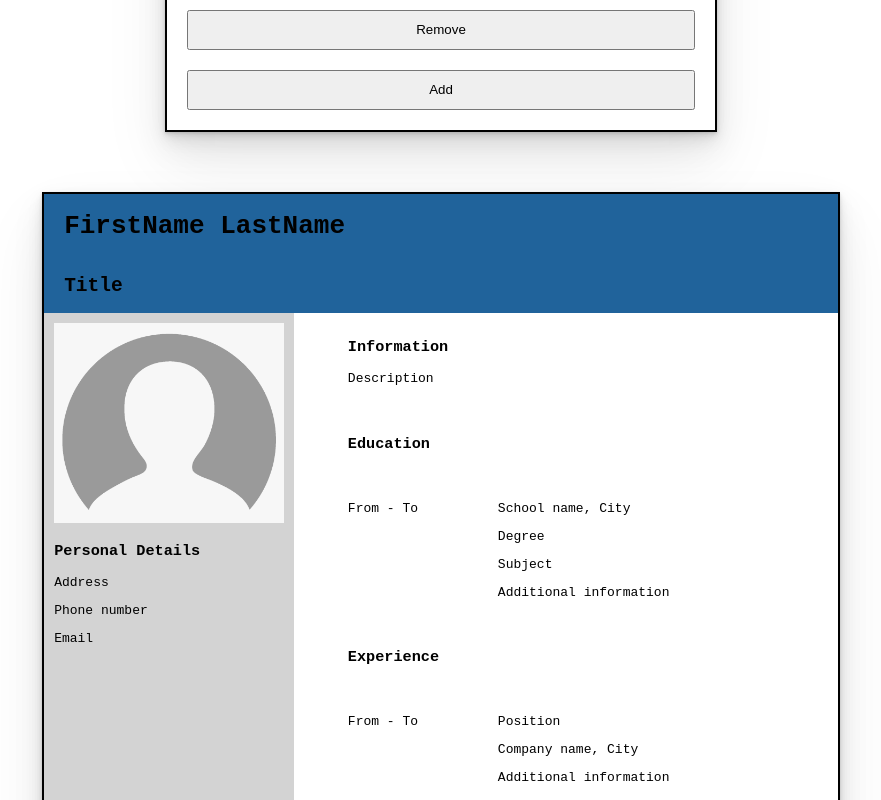
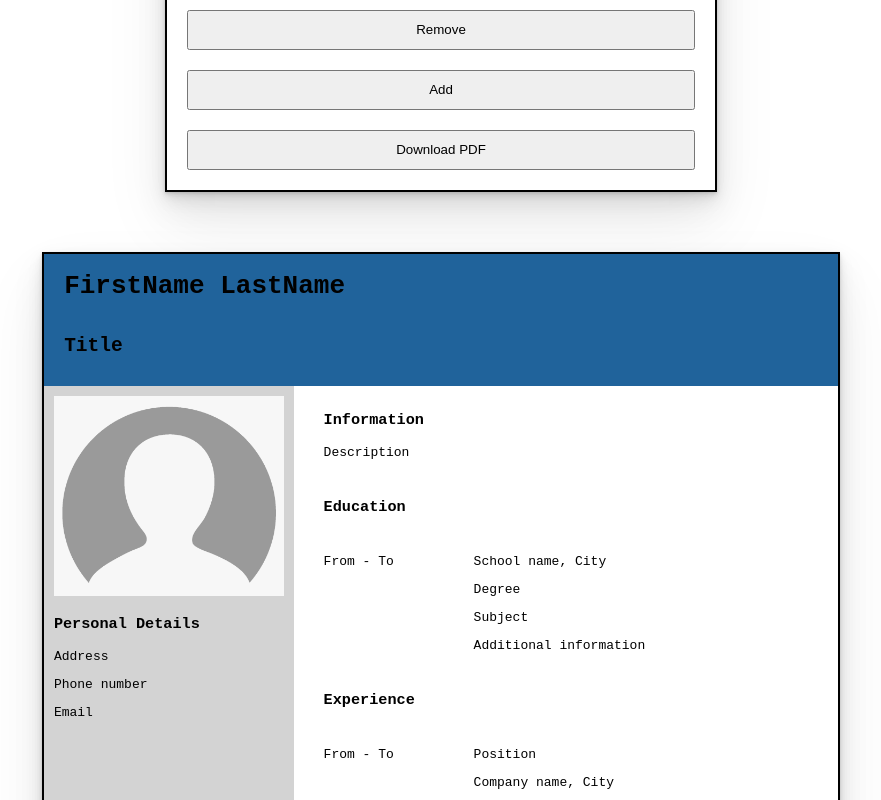
Before and after one commit to topihenrik/cv-project, a React (Create React App) app: page / in a window 1280 px wide. Shown: the part 1540-2340 px from the top of the page, without its empty margins (199-1080 px from the left). Built offline with nearby package versions, Linux system fonts and the light colour scheme.

Commit message:
Result can now be downloaded as PDF

```diff
--- a/package.json
+++ b/package.json
@@ -9,6 +9,7 @@
     "react": "^17.0.2",
     "react-dom": "^17.0.2",
     "react-scripts": "5.0.0",
+    "react-to-print": "^2.14.3",
     "uniqid": "^5.4.0",
     "web-vitals": "^2.1.3"
   },
--- a/src/App.js
+++ b/src/App.js
@@ -1,10 +1,13 @@
-import React, { useEffect, useState } from "react";
+import React, { useEffect, useRef, useState } from "react";
 import uniqid from "uniqid";
 import Header from "./components/Header";
 import Editor from "./components/Editor"
 import Result from "./components/Result";
 import Footer from "./components/Footer";
 import "./style.css";
+import { useReactToPrint } from "react-to-print";
+
+
 
 function App() {
   const [generalInfo, setGeneralInfo] = useState({
@@ -84,6 +87,10 @@ useEffect(() => {
   },[]);
 
 
+  const resultRef = useRef();
+  const handlePrint = useReactToPrint({
+    content: () => resultRef.current,
+  });
 
 
   return(
@@ -100,11 +107,13 @@ useEffect(() => {
           experienceInfo={experienceInfo}
           setExperienceInfo={setExperienceInfo}
           experienceDatas={experienceDatas}
-          setExperienceDatas={setExperienceDatas}/>
+          setExperienceDatas={setExperienceDatas}
+          handlePrint={handlePrint}/>
         <Result
           generalInfo={generalInfo}
           educationInfo={educationDatas}
-          experienceInfo={experienceDatas}/> {/* Changed this line */}
+          experienceInfo={experienceDatas}
+          ref={resultRef}/> {/* Changed this line */}
       </div>
       <Footer/>
     </>
--- a/src/components/Editor/index.js
+++ b/src/components/Editor/index.js
@@ -7,7 +7,7 @@ import "./style.css";
 import { useEffect } from "react/cjs/react.development";
 
 function Editor(props) {
-    const {generalInfo, setGeneralInfo, educationInfo, setEducationInfo, educationDatas, setEducationDatas, experienceInfo, setExperienceInfo, experienceDatas, setExperienceDatas} = props;
+    const {generalInfo, setGeneralInfo, educationInfo, setEducationInfo, educationDatas, setEducationDatas, experienceInfo, setExperienceInfo, experienceDatas, setExperienceDatas, handlePrint} = props;
 
 
     function AddEducationSection(e) {
@@ -164,6 +164,7 @@ function Editor(props) {
                 setExperienceInfo={setExperienceInfo}/> */}
 
         <button className="editorButton" onClick={AddExperienceSection}>Add</button>
+        <button className="editorButton" onClick={handlePrint}>Download PDF</button>
         </div>
     );
 
--- a/src/components/Result/index.js
+++ b/src/components/Result/index.js
@@ -4,10 +4,14 @@ import EducationResult from "./EducationResult";
 import ExperienceResult from "./ExperienceResult";
 import "./style.css";
 
-function Result(props) {
+
+/* function Result(props) */
+
+const Result = React.forwardRef((props, ref) => {
     const {generalInfo, educationInfo, experienceInfo} = props;
     return(
         <div className="resultBox">
+            <div ref={ref} className="pdfBox">
                 <div className="info10">
                     <h1>{(generalInfo.firstName===""?"FirstName":generalInfo.firstName) + " " + (generalInfo.lastName===""?"LastName":generalInfo.lastName)}</h1>
                     <h2>{generalInfo.title===""?"Title":generalInfo.title}</h2>
@@ -60,10 +64,10 @@ function Result(props) {
                         </ul> */}
                     </div>
                 </div>
-
+            </div>
         </div>
     );
 
-}
+})
 
 export default Result;
--- a/src/components/Result/style.css
+++ b/src/components/Result/style.css
@@ -4,8 +4,6 @@
     flex-direction: column;
     border: 2px solid black;
     margin: 30px;
-    /* width: 750px; */
-    /* min-height: 1000px; */
     width: 21cm;
     height: 29.7cm;
     box-shadow: 0 1px 2px rgba(0,0,0,0.07),
@@ -16,19 +14,26 @@
                 0 32px 64px rgba(0,0,0,0.07);
 }
 
+.pdfBox {
+    margin: 0px;
+    padding: 0px;
+    height: 100%;
+    width: 100%;
+}
 
 .info10 {
     display: flex;
     flex-direction: column;
     background-color: #20639B;
     padding-left: 20px;
+    height: 3.5cm;
 }
 
 .info20 {
     display: flex;
     flex-direction: row;
     justify-content: space-between;
-    height: 100%;
+    height: 26.2cm;
 }
 
 
@@ -37,7 +42,7 @@
     flex-direction: column;
     align-items: center;
     background-color: #D3D3D3;
-    width: 250px;
+    width: 6.6cm;
     height: 100%;
 }
 
@@ -45,12 +50,14 @@
     display: flex;
     flex-direction: column;
     justify-content: start;
-    width: 500px;
+    background-color: white;
+    width: 14.4cm;
     height: 100%;
 }
 
 .infoSection {
     margin: 10px;
+    margin-left: 30px;
 }
 
 .infoUl {
@@ -60,7 +67,7 @@
 }
 
 .educationBox1, .experienceBox1 {
-    margin: 10px;
+    margin-left: 30px;
 }
 
 .educationBox2 {
```
Also changed, not shown: 1 other file (tests, documents, lock files or other folders). Lines whose indentation alone changed are shown as unchanged.
